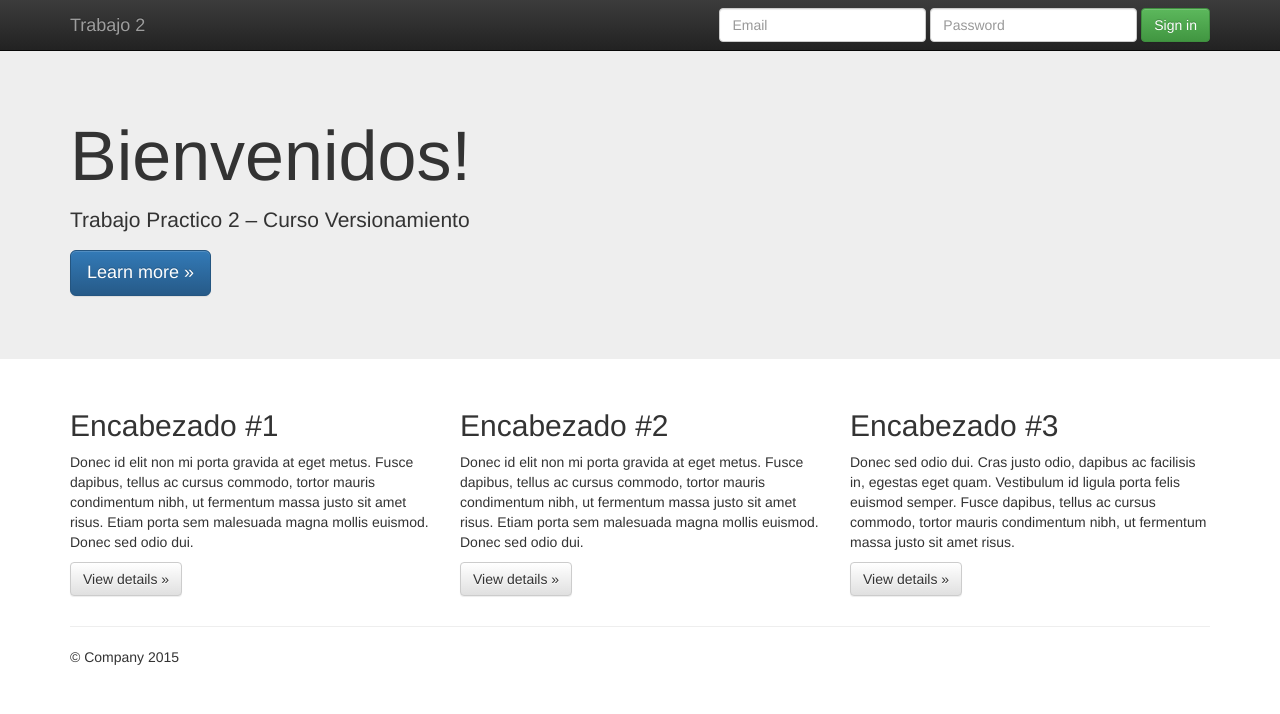
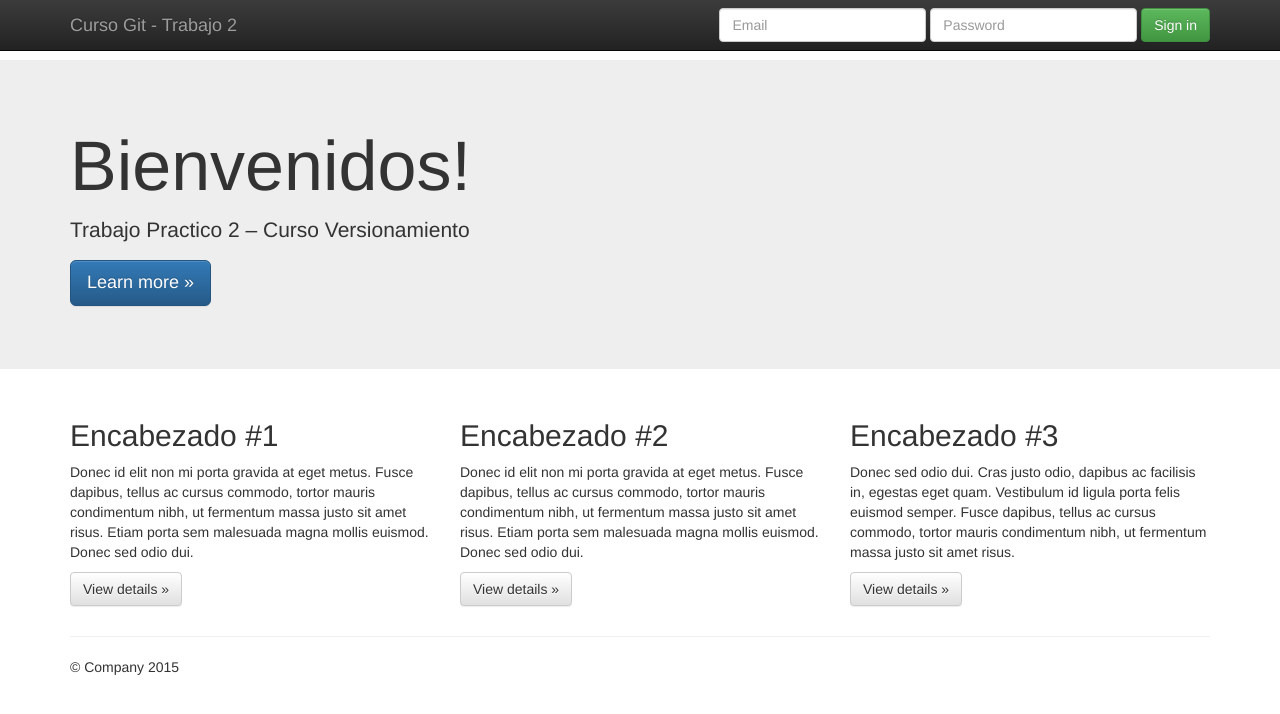
Before and after one commit to gbadilla/Trabajo2_gabriel_badilla, a plain HTML site: page index.html in a window 1280 px wide. Drawn offline with nearby package versions, Linux system fonts and the light colour scheme.

Commit message:
se realizan cambios al archivo index.html

```diff
--- a/index.html
+++ b/index.html
@@ -13,8 +13,8 @@
         <link rel="stylesheet" href="css/bootstrap.min.css">
         <style>
             body {
-                padding-top: 50px;
-                padding-bottom: 20px;
+                padding-top: 60px;
+                padding-bottom: 30px;
             }
         </style>
         <link rel="stylesheet" href="css/bootstrap-theme.min.css">
@@ -35,7 +35,7 @@
             <span class="icon-bar"></span>
             <span class="icon-bar"></span>
           </button>
-          <a class="navbar-brand" href="#">Trabajo 2</a>
+          <a class="navbar-brand" href="#">Curso Git - Trabajo 2</a>
         </div>
         <div id="navbar" class="navbar-collapse collapse">
           <form class="navbar-form navbar-right" role="form">
```
